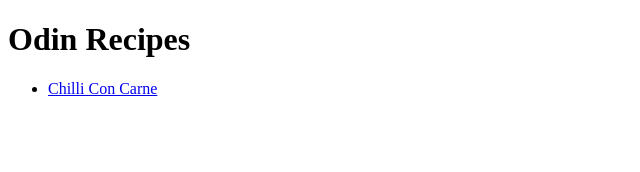
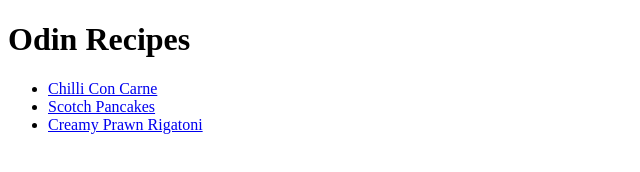
Before and after one commit to Mattycl88/odin-recipes, a plain HTML site: page index.html in a window 1280 px wide. Shown: the whole page, without its empty margins (0-640 px from the left). Drawn offline with Linux system fonts and the light colour scheme.

Commit message:
Add new links to index

```diff
--- a/index.html
+++ b/index.html
@@ -8,6 +8,8 @@
     <h1>Odin Recipes</h1>
     <ul>
     <li><a href="recipes/chilliconcarne.html">Chilli Con Carne</a></li>
+    <li><a href="recipes/pancakes.html">Scotch Pancakes</a></li>
+    <li><a href="recipes/prawnrigatoni.html">Creamy Prawn Rigatoni</a></li>
 
     </ul>
 </body>
```
Also changed, not shown: img/Pancakes.jpeg (added), img/chilli.jpeg (added), img/prawnpasta.jpeg (added).
